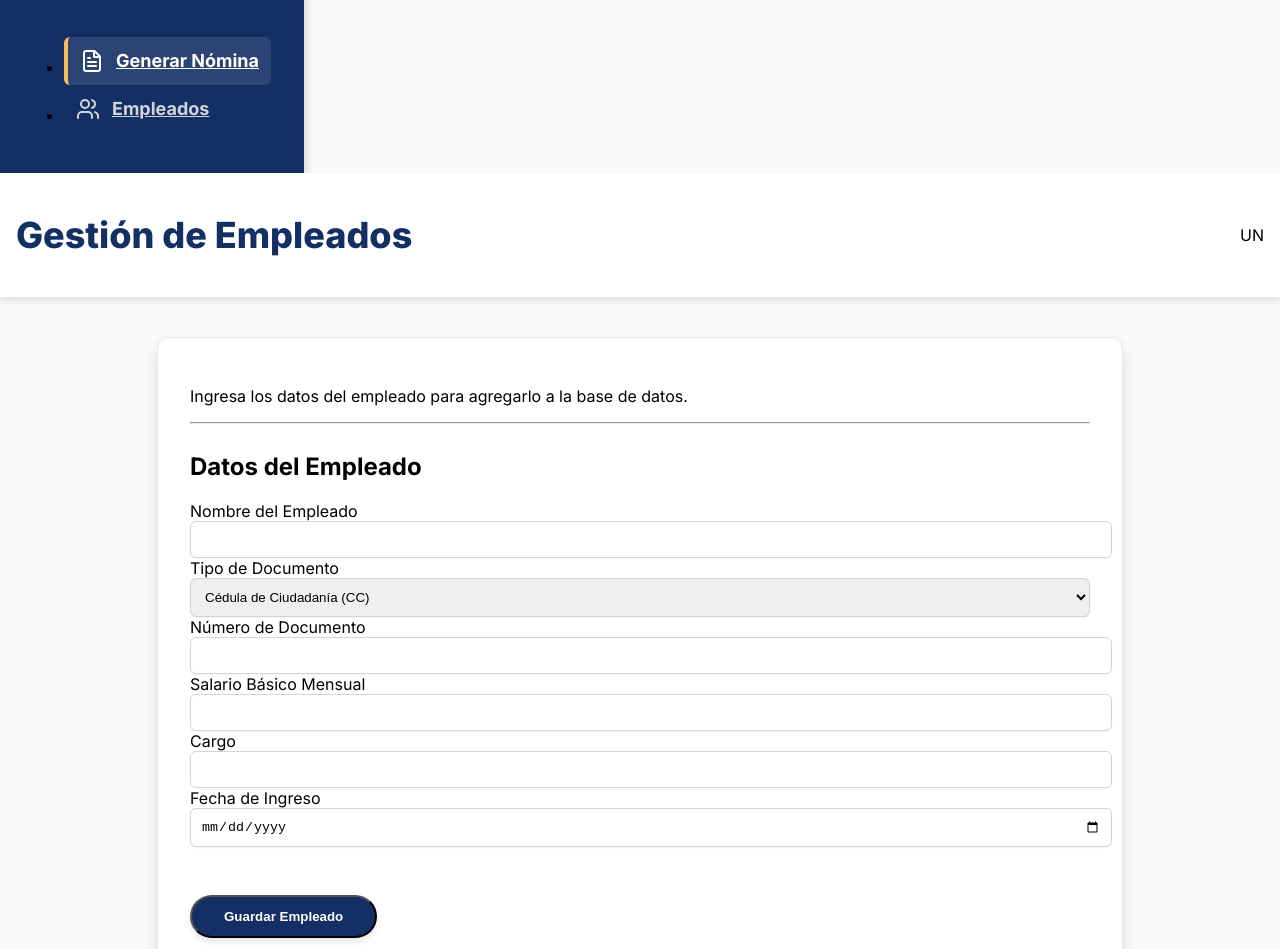
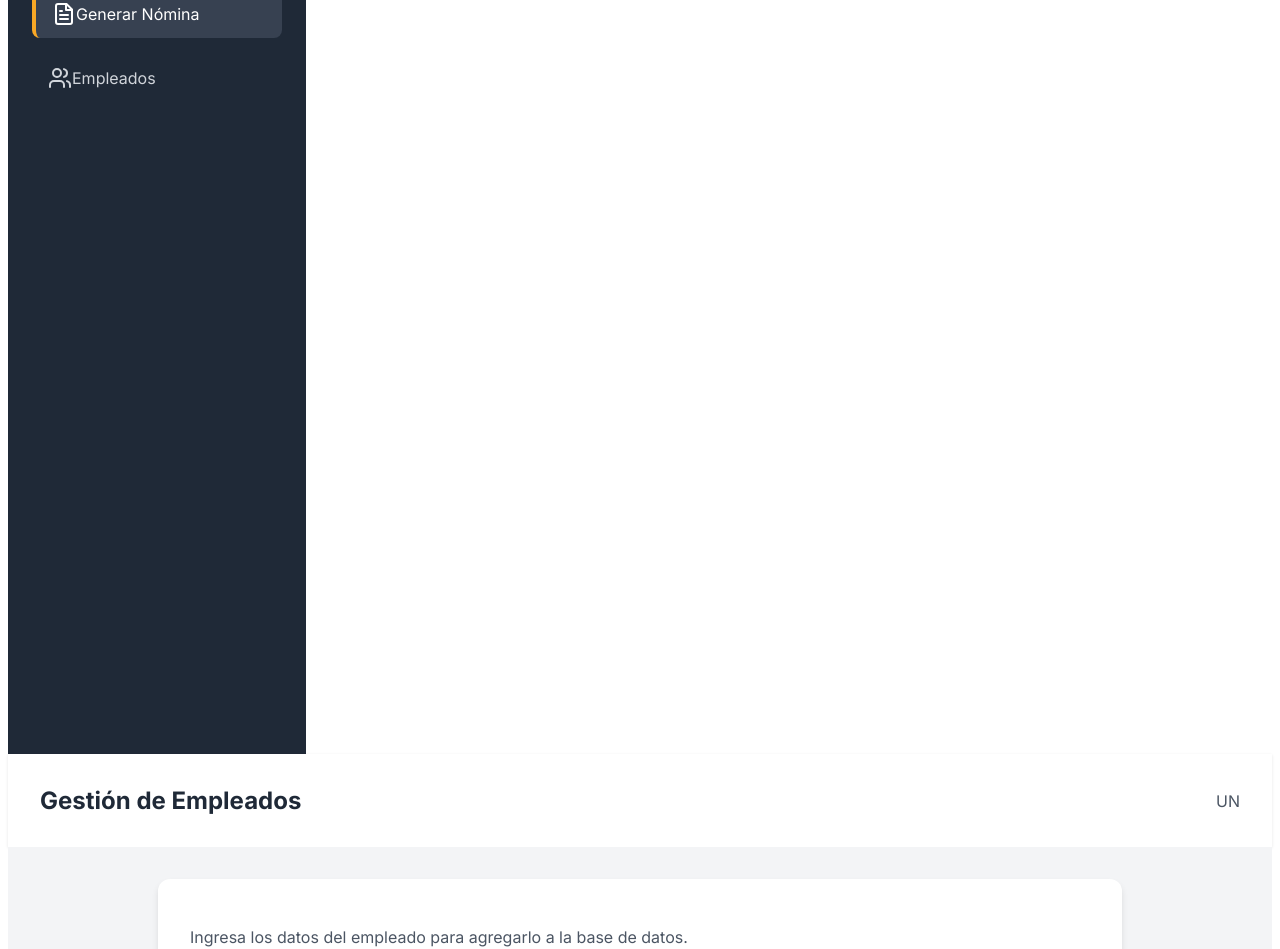
Before and after one commit to Hellzyr/Nominer, a plain HTML site: page index.html in a window 1280 px wide. Shown: the part 150-1099 px from the top of the page. Drawn offline with nearby package versions, Linux system fonts and the light colour scheme; no server answers.

Commit message:
Update styles.css

```diff
--- a/styles.css
+++ b/styles.css
@@ -1,185 +1,207 @@
-/* Importa la fuente Inter de Google Fonts */
-@import url('https://fonts.googleapis.com/css2?family=Inter:wght@400;700;800;900&display=swap');
+/* * Estilos básicos para la aplicación de nómina.
+ * Inspirado en la sintaxis de Tailwind CSS.
+ */
 
-/* Estilos globales */
+/* Fuentes y estilos globales */
+@import url('https://fonts.googleapis.com/css2?family=Inter:wght@400;500;600;700&display=swap');
+
 body {
     font-family: 'Inter', sans-serif;
-    background-color: #F8F9FA;
+    color: #4B5563;
+    display: flex;
+}
+
+/* Estilos de la barra lateral (sidebar) */
+.sidebar {
+    width: 250px;
+    background-color: #1F2937;
+    color: #E5E7EB;
+    padding: 3rem 1.5rem;
+    display: flex;
+    flex-direction: column;
     min-height: 100vh;
-    display: flex;
+}
+
+.sidebar h1 {
+    font-size: 1.5rem;
+    font-weight: 700;
+    color: #fff;
+    margin-bottom: 0.5rem;
+}
+
+.sidebar h2 {
+    font-size: 0.75rem;
+    font-weight: 300;
+    color: #9CA3AF;
+}
+
+.sidebar nav ul {
+    list-style: none;
+    padding: 0;
     margin: 0;
 }
 
-/* Contenedor principal de la app */
+.sidebar nav ul li a {
+    display: flex;
+    align-items: center;
+    padding: 0.75rem 1rem;
+    margin-bottom: 1rem;
+    border-radius: 0.5rem;
+    transition: background-color 0.2s ease, color 0.2s ease;
+    color: #D1D5DB;
+    text-decoration: none;
+}
+
+.sidebar nav ul li a:hover {
+    background-color: #374151;
+    color: #E5E7EB;
+}
+
+.sidebar nav ul li .active-menu {
+    background-color: #374151;
+    color: #fff;
+    border-left: 4px solid #F9A826;
+}
+
+/* Contenedor principal de la aplicación */
 #root {
-    flex: 1;
+    flex-grow: 1;
     display: flex;
     flex-direction: column;
 }
 
-/* Sidebar (barra lateral) */
-.sidebar {
-    width: 256px;
-    padding: 24px;
-    display: flex;
-    flex-direction: column;
-    align-items: flex-start;
-    box-shadow: 4px 0 6px rgba(0, 0, 0, 0.1);
-    background-color: #132F63;
-}
-
-/* Estilos de los enlaces del menú */
-.sidebar a {
-    display: flex;
-    align-items: center;
-    padding: 12px;
-    font-size: 1.125rem;
-    font-weight: 700;
-    border-radius: 6px;
-    transition-property: color, background-color;
-    transition-duration: 0.2s;
-    color: #D1D5DB;
-}
-
-.sidebar a:hover {
-    color: white;
-    background-color: rgba(255, 255, 255, 0.1);
-}
-
-.sidebar .active-menu {
-    color: white;
-    background-color: rgba(255, 255, 255, 0.1);
-    border-left: 4px solid #FABB5A;
-}
-
-.sidebar svg {
-    height: 24px;
-    width: 24px;
-    margin-right: 12px;
-}
-
-/* Encabezado */
+/* Estilos del encabezado */
 header {
-    background-color: white;
-    padding: 16px;
+    background-color: #fff;
+    padding: 1rem 2rem;
+    box-shadow: 0 1px 3px rgba(0, 0, 0, 0.1);
     display: flex;
     justify-content: space-between;
     align-items: center;
-    box-shadow: 0 4px 6px rgba(0, 0, 0, 0.1);
 }
 
 header h1 {
-    font-size: 2.25rem;
-    font-weight: 800;
-    color: #132F63;
+    font-size: 1.5rem;
+    font-weight: 700;
+    color: #1F2937;
 }
 
-/* Contenedor de la información principal */
+/* Contenido principal */
 .main-content {
-    display: flex;
-    justify-content: center;
-    align-items: flex-start;
-    padding: 40px;
     flex-grow: 1;
+    padding: 2rem;
+    background-color: #F3F4F6;
 }
 
 /* Contenedor del formulario/tabla */
 .form-container {
-    width: 100%;
+    background-color: #fff;
+    padding: 2rem;
+    border-radius: 0.75rem;
+    box-shadow: 0 4px 6px rgba(0, 0, 0, 0.1);
     max-width: 900px;
-    background-color: white;
-    padding: 32px;
-    border-radius: 12px;
-    box-shadow: 0 10px 15px rgba(0, 0, 0, 0.1);
-    border: 1px solid #E5E7EB;
+    margin: 0 auto;
 }
 
-/* Estilos del formulario */
+/* Estilos de los campos del formulario */
 .form-grid {
     display: grid;
+    gap: 1.5rem;
     grid-template-columns: 1fr;
-    gap: 32px;
 }
 
-@media (min-width: 768px) {
+@media (min-width: 640px) {
     .form-grid {
         grid-template-columns: repeat(2, 1fr);
-        gap: 48px;
     }
 }
 
-.form-grid .full-span {
-    grid-column: span 1;
+.form-field {
+    display: flex;
+    flex-direction: column;
 }
 
-@media (min-width: 768px) {
-    .form-grid .full-span {
-        grid-column: span 2;
-    }
+.form-field label {
+    font-size: 0.875rem;
+    font-weight: 600;
+    margin-bottom: 0.5rem;
 }
 
-/* Campos de entrada */
-input, select {
-    display: block;
-    width: 100%;
-    border-radius: 6px;
-    box-shadow: 0 1px 2px rgba(0, 0, 0, 0.05);
-    padding: 10px;
+.form-field input,
+.form-field select {
+    padding: 0.75rem;
+    border-radius: 0.5rem;
     border: 1px solid #D1D5DB;
-    transition: all 0.3s ease-in-out;
+    background-color: #F9FAFB;
+    transition: border-color 0.2s ease, box-shadow 0.2s ease;
 }
 
-input:focus, select:focus {
-    border-color: #132F63;
-    box-shadow: 0 0 0 2px rgba(19, 47, 99, 0.5);
+.form-field input:focus,
+.form-field select:focus {
     outline: none;
+    border-color: #1F2937;
+    box-shadow: 0 0 0 3px rgba(31, 41, 55, 0.1);
 }
 
-/* Botones */
-button {
-    background-color: #132F63;
-    color: white;
-    font-weight: 700;
-    padding: 12px 32px;
+/* Estilos de los botones */
+.btn {
+    padding: 0.75rem 1.5rem;
     border-radius: 9999px;
-    box-shadow: 0 4px 6px rgba(0, 0, 0, 0.1);
-    transition-property: background-color;
-    transition-duration: 0.2s;
+    font-weight: 600;
+    transition: background-color 0.2s ease;
+    cursor: pointer;
+    border: none;
+    text-align: center;
 }
 
-button:hover {
-    background-color: #1f4a9b;
+.btn-primary {
+    background-color: #1F2937;
+    color: #fff;
 }
 
-/* Tablas */
-table {
+.btn-primary:hover {
+    background-color: #374151;
+}
+
+.btn-secondary {
+    background-color: #FABB5A;
+    color: #1F2937;
+}
+
+.btn-secondary:hover {
+    background-color: #F9A826;
+}
+
+/* Estilos de las tablas */
+.employee-table {
     width: 100%;
     border-collapse: collapse;
-    margin-top: 24px;
+    margin-top: 2rem;
+    font-size: 0.875rem;
 }
 
-th, td {
-    padding: 12px 16px;
+.employee-table th,
+.employee-table td {
+    padding: 0.75rem 1rem;
+    border-bottom: 1px solid #E5E7EB;
     text-align: left;
-    border-bottom: 1px solid #E5E7EB;
 }
 
-th {
-    background-color: #F3F4F6;
+.employee-table th {
+    background-color: #F9FAFB;
     font-weight: 600;
-    color: #4B5563;
+    color: #6B7280;
     text-transform: uppercase;
     font-size: 0.75rem;
 }
 
-/* Salida XML */
 .xml-output {
     display: none;
-    margin-top: 40px;
-    padding: 24px;
-    background-color: #F3F4F6;
-    border-radius: 12px;
-    border: 1px solid #D1D5DB;
+    margin-top: 2rem;
+    padding: 1.5rem;
+    background-color: #F9FAFB;
+    border-radius: 0.75rem;
+    border: 1px solid #E5E7EB;
 }
 
 .xml-output pre {
```
